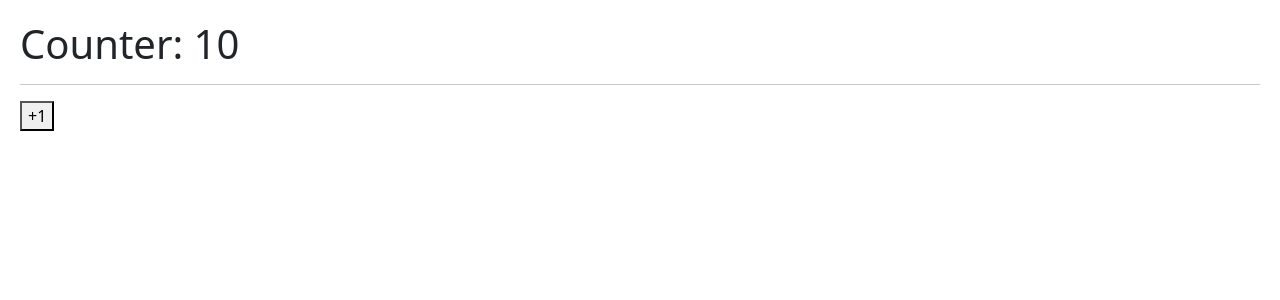
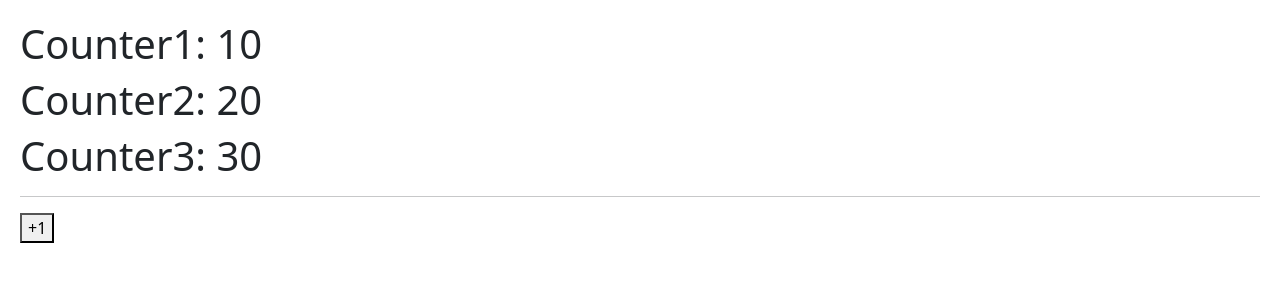
Before and after one commit to marcosbascones/Hook-app, a React (Vite) app: page / in a window 1280 px wide. Shown: the top 300 px of the page. Built offline with nearby package versions, Linux system fonts and the light colour scheme.

Commit message:
Contador múltiple que solo modifica uno de los counter

```diff
--- a/src/01-useState/CounterApp.jsx
+++ b/src/01-useState/CounterApp.jsx
@@ -2,12 +2,24 @@ import React, { useState } from 'react'
 
 export const CounterApp = () => {
 
-    const [counter, setCounter] = useState(10)
+    const [{counter1, counter2, counter3}, setCounter] = useState({
+        counter1: 10,
+        counter2: 20,
+        counter3: 30,
+    })
   return (
     <>
-    <h1>Counter: {counter} </h1>
+    <h1>Counter1: {counter1} </h1>
+    <h1>Counter2: {counter2} </h1>
+    <h1>Counter3: {counter3} </h1>
     <hr />
-    <button  onClick={()=>setCounter(counter +1)}>+1</button>
+    <button  onClick={()=>setCounter({
+        counter1: counter1 + 1,
+        counter2,
+        counter3
+        //Es lo mismo que:
+        // counter3: counter3
+    })}>+1</button>
 
 
     </>
```
